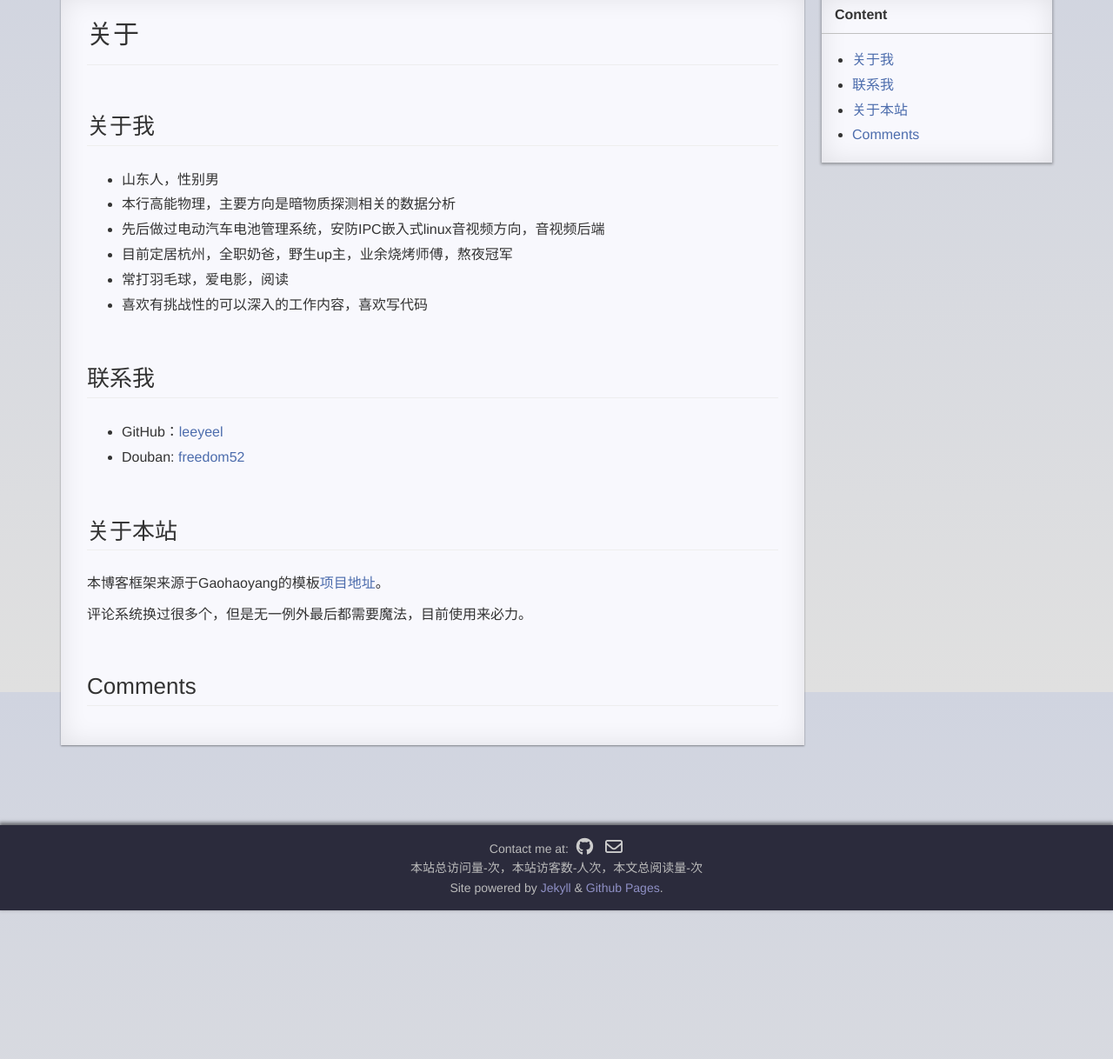
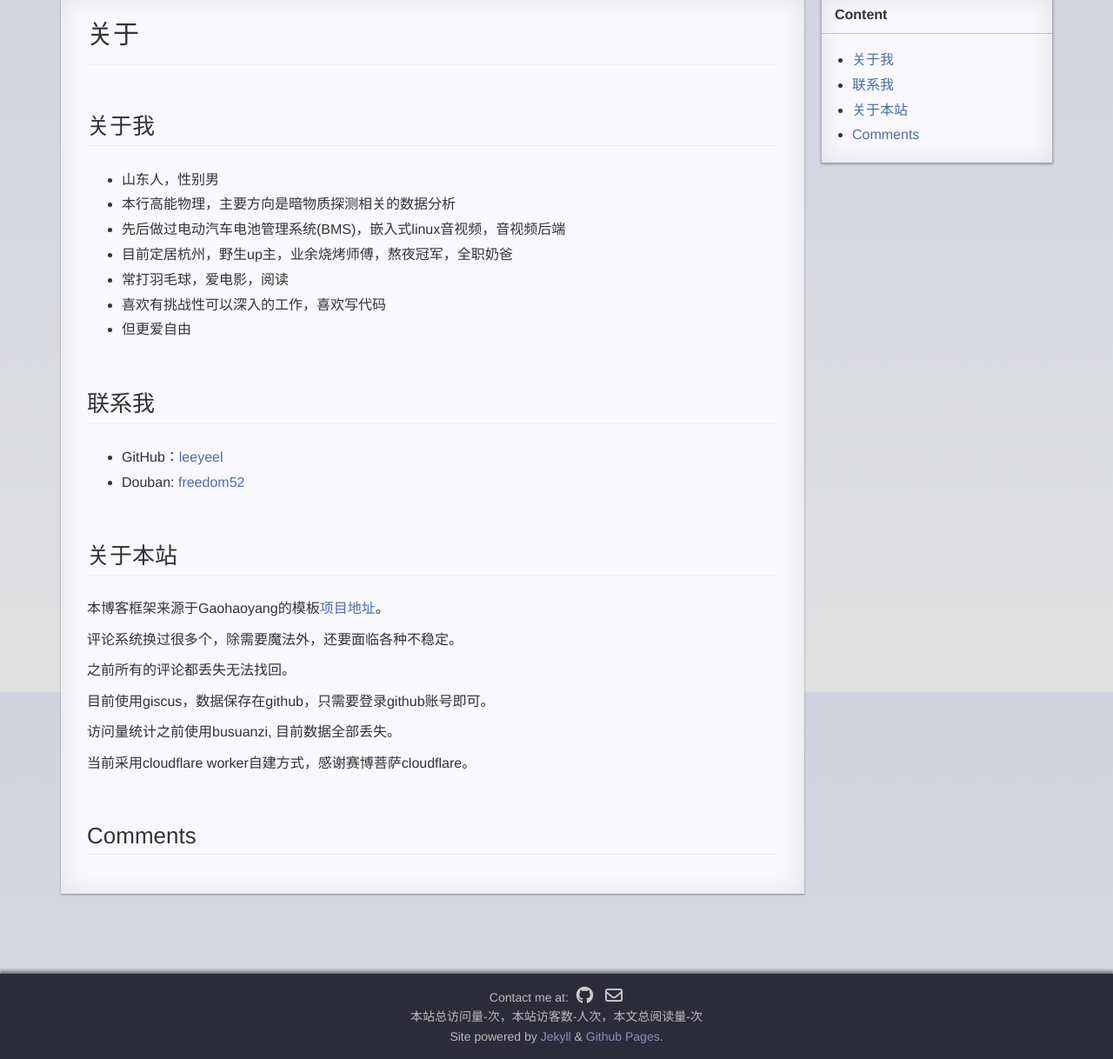
Before and after one commit to leeyeel/leeyeel.github.io, a Jekyll site: the page built from page/4about.md, in a window 1280 px wide, cut to the strip 104-1322 px from the top of the page. Shown: the whole strip at 87% size. Built offline with Jekyll 4.4.1, drawn with Linux system fonts in a browser that asks for light colours; comment, search, counter and statistics services are not loaded; before the commit the page ends 1151 px from its top, so only the background shows below that.

Commit message:
update about

```diff
--- a/page/4about.md
+++ b/page/4about.md
@@ -13,10 +13,11 @@ type: page
 
 - 山东人，性别男
 - 本行高能物理，主要方向是暗物质探测相关的数据分析
-- 先后做过电动汽车电池管理系统，安防IPC嵌入式linux音视频方向，音视频后端
-- 目前定居杭州，全职奶爸，野生up主，业余烧烤师傅，熬夜冠军
+- 先后做过电动汽车电池管理系统(BMS)，嵌入式linux音视频，音视频后端
+- 目前定居杭州，野生up主，业余烧烤师傅，熬夜冠军，全职奶爸
 - 常打羽毛球，爱电影，阅读
-- 喜欢有挑战性的可以深入的工作内容，喜欢写代码
+- 喜欢有挑战性可以深入的工作，喜欢写代码
+- 但更爱自由
 
 ## 联系我
 
@@ -27,7 +28,15 @@ type: page
 
 本博客框架来源于Gaohaoyang的模板[项目地址](https://github.com/Gaohaoyang/gaohaoyang.github.io)。
 
-评论系统换过很多个，但是无一例外最后都需要魔法，目前使用来必力。
+评论系统换过很多个，除需要魔法外，还要面临各种不稳定。
+
+之前所有的评论都丢失无法找回。
+
+目前使用giscus，数据保存在github，只需要登录github账号即可。
+
+访问量统计之前使用busuanzi, 目前数据全部丢失。
+
+当前采用cloudflare worker自建方式，感谢赛博菩萨cloudflare。
 
 ## Comments
 
```
